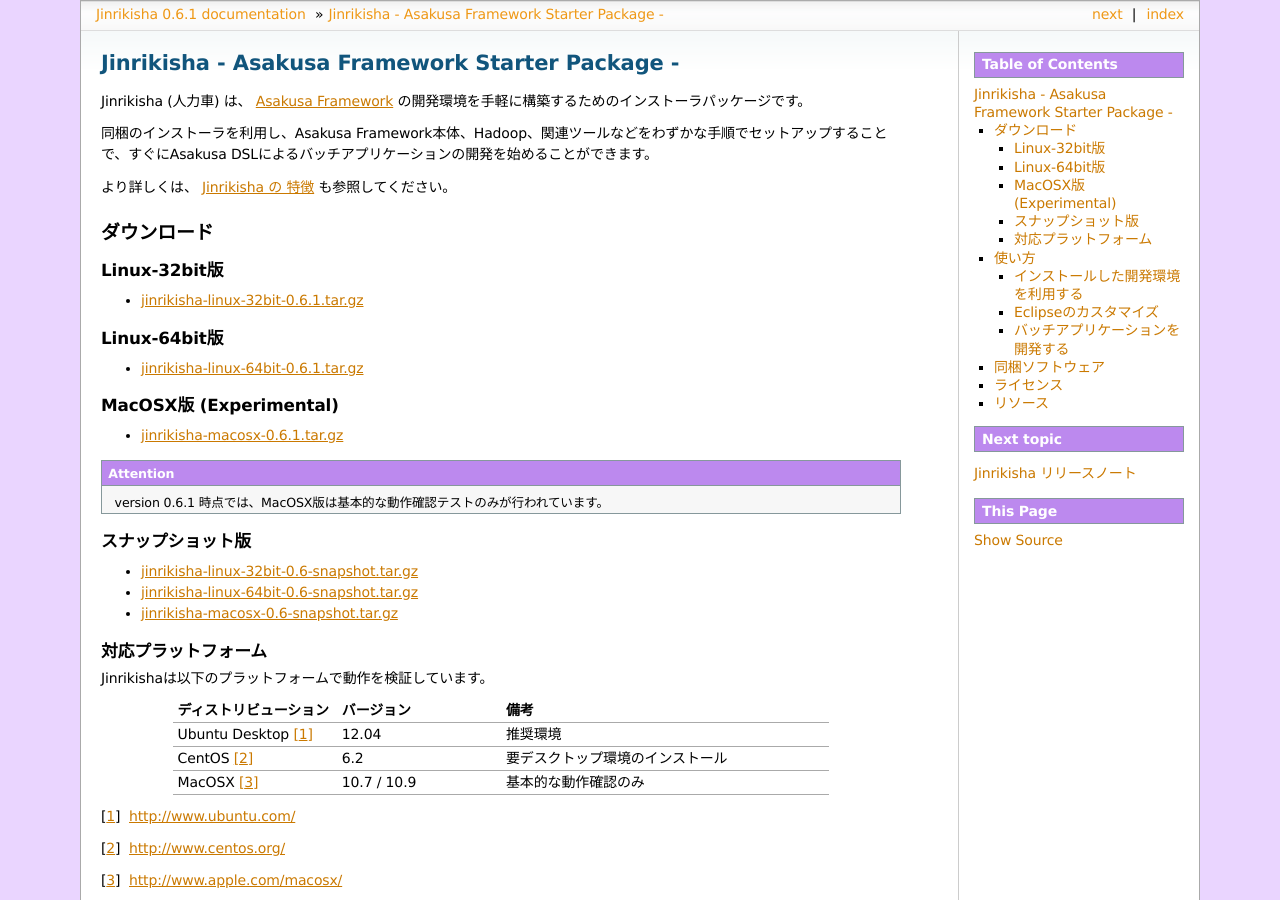
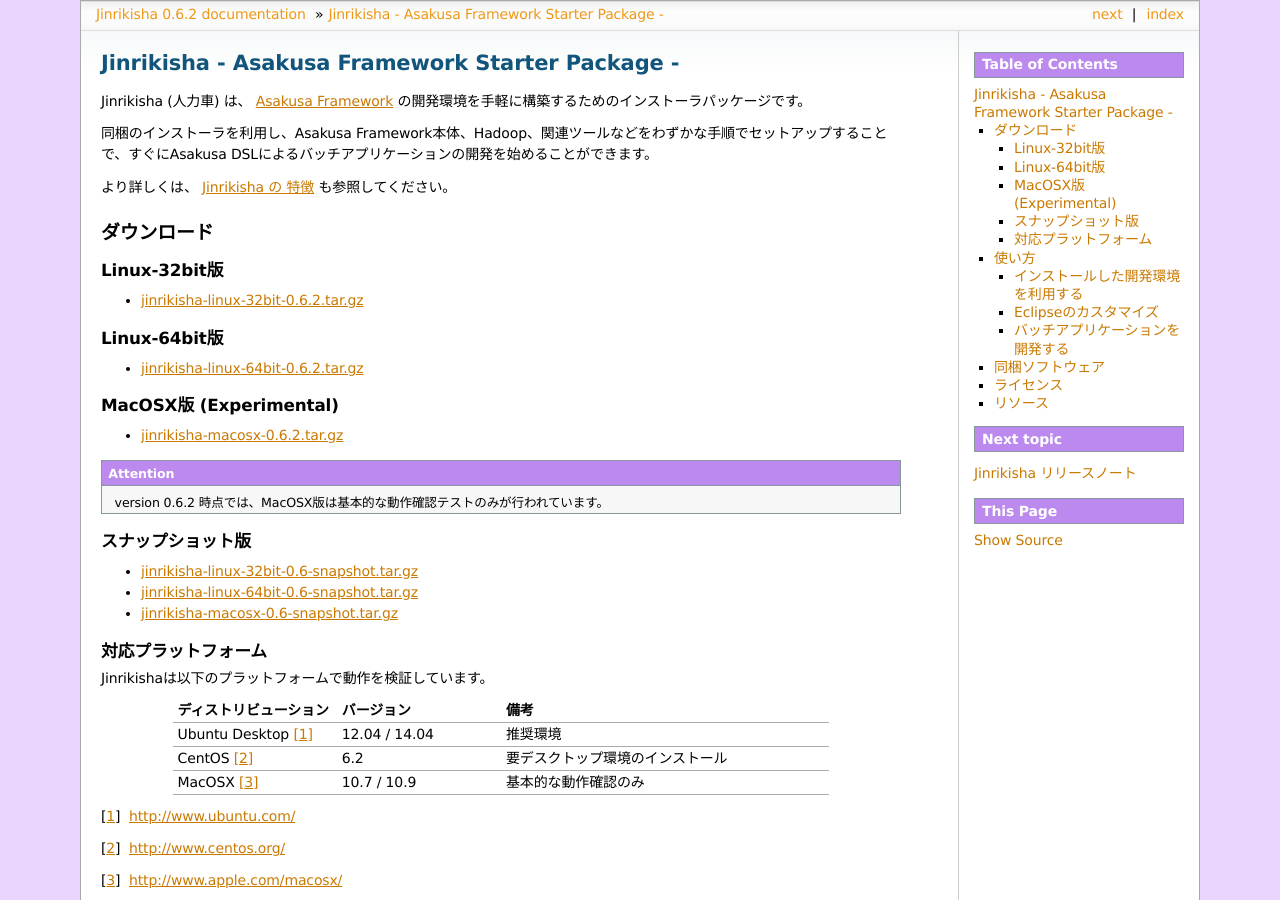
Before and after one commit to asakusafw/asakusafw-starter, a Sphinx documentation site: the page built from jinrikisha/docs/ja/source/index.rst, in a window 1280 px wide and 900 px high. Built offline with Sphinx 7.4.7, drawn with Linux system fonts in a browser that asks for light colours; formulas are drawn with MathJax 3; some of the changed text lies outside the part shown.

Commit message:
Revised document for release 0.6.2

```diff
--- a/jinrikisha/docs/ja/source/conf.py
+++ b/jinrikisha/docs/ja/source/conf.py
@@ -55,9 +55,9 @@
 # built documents.
 #
 # The short X.Y version.
-version = '0.6.1'
+version = '0.6.2'
 # The full version, including alpha/beta/rc tags.
-release = '0.6.1'
+release = '0.6.2'
 
 # The language for content autogenerated by Sphinx. Refer to documentation
 # for a list of supported languages.
--- a/jinrikisha/docs/ja/source/index.rst
+++ b/jinrikisha/docs/ja/source/index.rst
@@ -14,21 +14,21 @@
 
 Linux-32bit版
 -------------
-* `jinrikisha-linux-32bit-0.6.1.tar.gz`_
+* `jinrikisha-linux-32bit-0.6.2.tar.gz`_
 
-..  _`jinrikisha-linux-32bit-0.6.1.tar.gz`: http://www.asakusafw.com/download/jinrikisha/linux/jinrikisha-linux-32bit-0.6.1.tar.gz
+..  _`jinrikisha-linux-32bit-0.6.2.tar.gz`: http://www.asakusafw.com/download/jinrikisha/linux/jinrikisha-linux-32bit-0.6.2.tar.gz
 
 Linux-64bit版
 -------------
-* `jinrikisha-linux-64bit-0.6.1.tar.gz`_
+* `jinrikisha-linux-64bit-0.6.2.tar.gz`_
 
-..  _`jinrikisha-linux-64bit-0.6.1.tar.gz`: http://www.asakusafw.com/download/jinrikisha/linux/jinrikisha-linux-64bit-0.6.1.tar.gz
+..  _`jinrikisha-linux-64bit-0.6.2.tar.gz`: http://www.asakusafw.com/download/jinrikisha/linux/jinrikisha-linux-64bit-0.6.2.tar.gz
 
 MacOSX版 (Experimental)
 -----------------------
-* `jinrikisha-macosx-0.6.1.tar.gz`_
+* `jinrikisha-macosx-0.6.2.tar.gz`_
 
-..  _`jinrikisha-macosx-0.6.1.tar.gz`: http://www.asakusafw.com/download/jinrikisha/macosx/jinrikisha-macosx-0.6.1.tar.gz
+..  _`jinrikisha-macosx-0.6.2.tar.gz`: http://www.asakusafw.com/download/jinrikisha/macosx/jinrikisha-macosx-0.6.2.tar.gz
 
 ..  attention::
     version |version| 時点では、MacOSX版は基本的な動作確認テストのみが行われています。
@@ -55,7 +55,7 @@
       - バージョン
       - 備考
     * - Ubuntu Desktop [#]_
-      - 12.04
+      - 12.04 / 14.04
       - 推奨環境
     * - CentOS [#]_
       - 6.2
--- a/jinrikisha/docs/ja/source/install.rst
+++ b/jinrikisha/docs/ja/source/install.rst
@@ -121,7 +121,7 @@
 
 ..  code-block:: sh
 
-    2) Asakusa Frameworkのバージョンを入力してください。: 0.6.1:
+    2) Asakusa Frameworkのバージョンを入力してください。: 0.6.2:
 
 ..  attention::
     基本的にはデフォルトの推奨バージョンをそのまま利用することを推奨します。その他のバージョンとの組み合わせは動作検証が行われていない可能性があります。
--- a/jinrikisha/docs/ja/source/shafu.rst
+++ b/jinrikisha/docs/ja/source/shafu.rst
@@ -41,7 +41,7 @@
       - 基本的な動作確認のみ
     * - OS
       - Ubuntu Desktop (32bit/64bit)
-      - 12.04
+      - 12.04 / 14.04
       - 推奨環境
     * - OS
       - CentOS (32bit/64bit)
```
Also changed, not shown: jinrikisha/docs/ja/source/download-archive.rst (+21 -0 lines), jinrikisha/docs/ja/source/release-notes.rst (+9 -0 lines).
